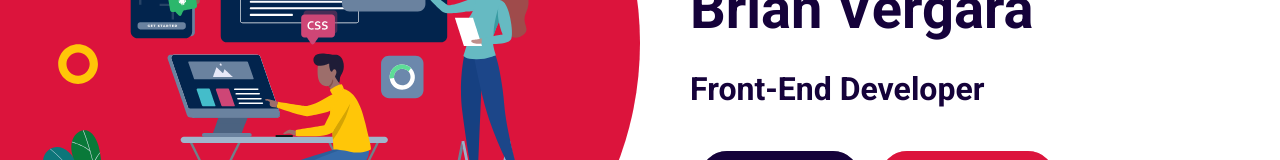
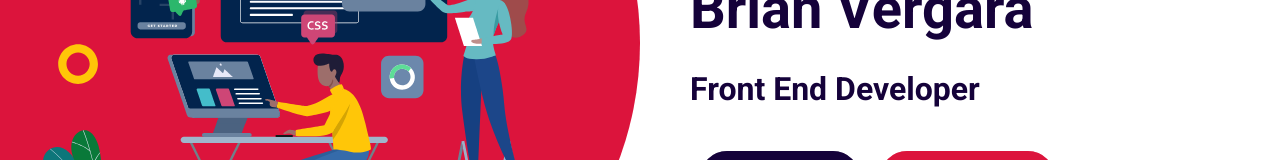
Before and after one commit to vergarapog/myPortofolio, a React (Create React App) app: page / in a window 1280 px wide. Shown: the part 392-552 px from the top of the page. Built offline with nearby package versions, Linux system fonts and the light colour scheme.

Commit message:
remove dash intro

```diff
--- a/src/components/intro/Intro.jsx
+++ b/src/components/intro/Intro.jsx
@@ -147,7 +147,7 @@ const Intro = () => {
           </h1>
 
           <h3 className={`${isDarkMode && "dark-mode"}`} ref={jobRef}>
-            Front-End Developer
+            Front End Developer
           </h3>
 
           {/* <div className="adjectives">
```
